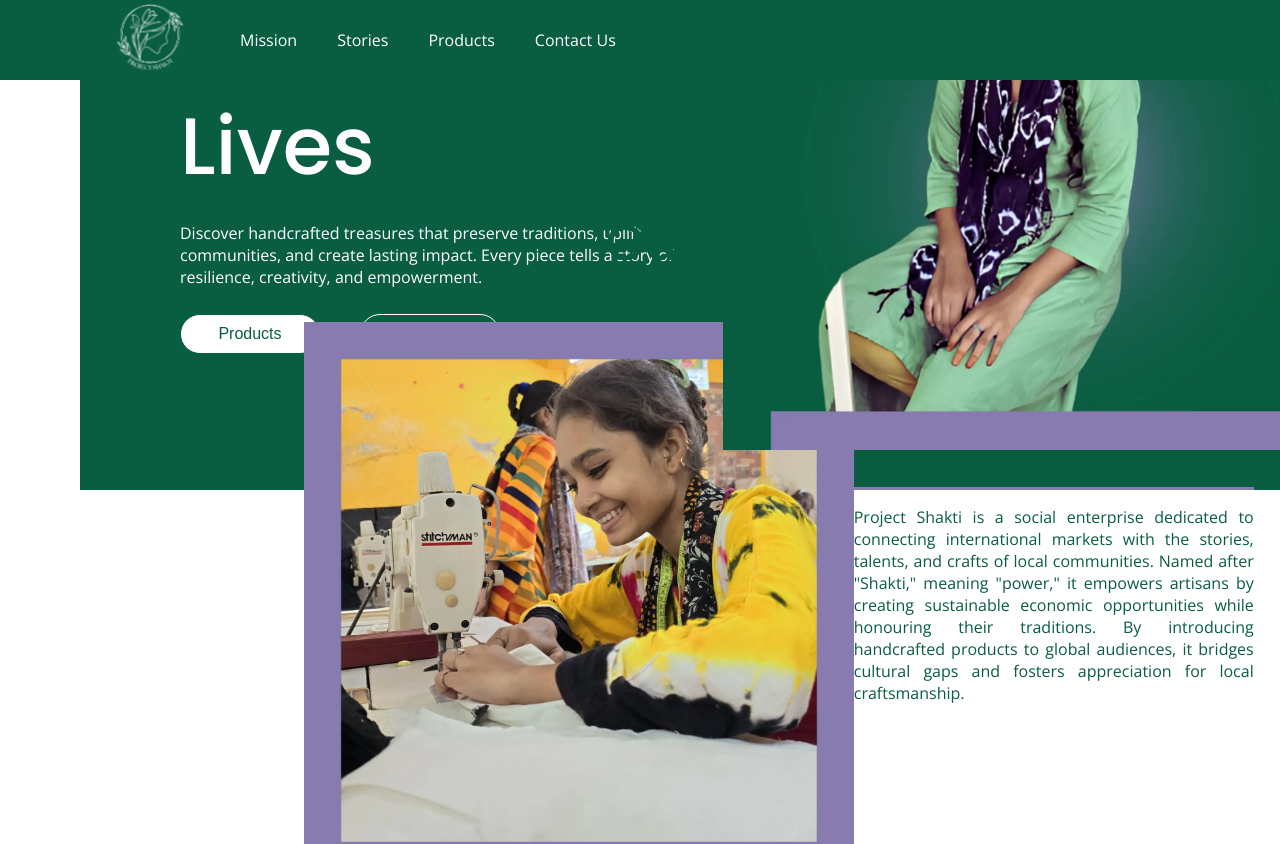
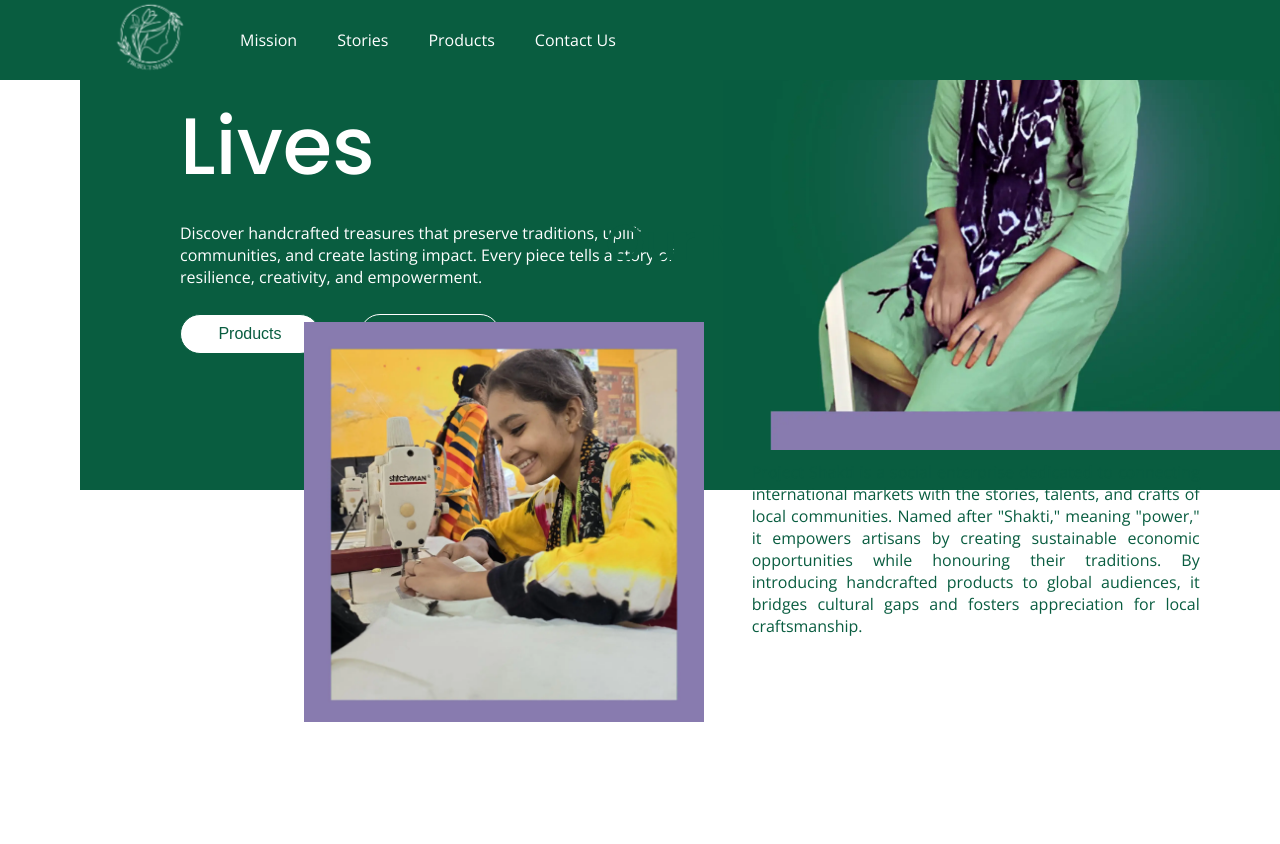
Before and after one commit to tb1995/project-shakti, a Next.js app: page / in a window 1280 px wide. Shown: the top 844 px of the page. Built offline with nearby package versions, Linux system fonts and the light colour scheme.

Commit message:
testing image size

```diff
--- a/app/components/left-right-container.module.scss
+++ b/app/components/left-right-container.module.scss
@@ -57,6 +57,11 @@
   height: 550px;
   width: 550px;
 
+  @include breakpoints.for-size(laptop-down) {
+    height: 400px;
+    width: 400px;
+  }
+
   @include breakpoints.for-size(tablet-landscape-down) {
     height: 300px;
     width: 300px;
```
